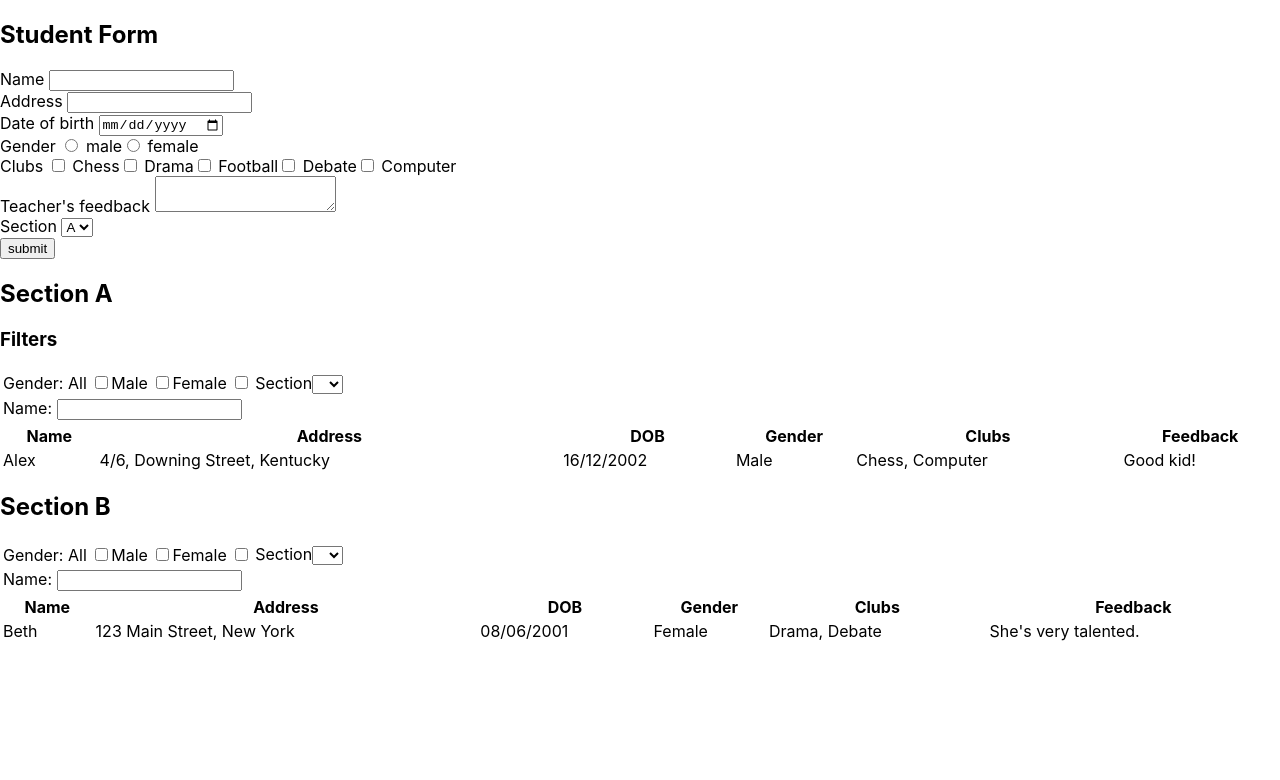
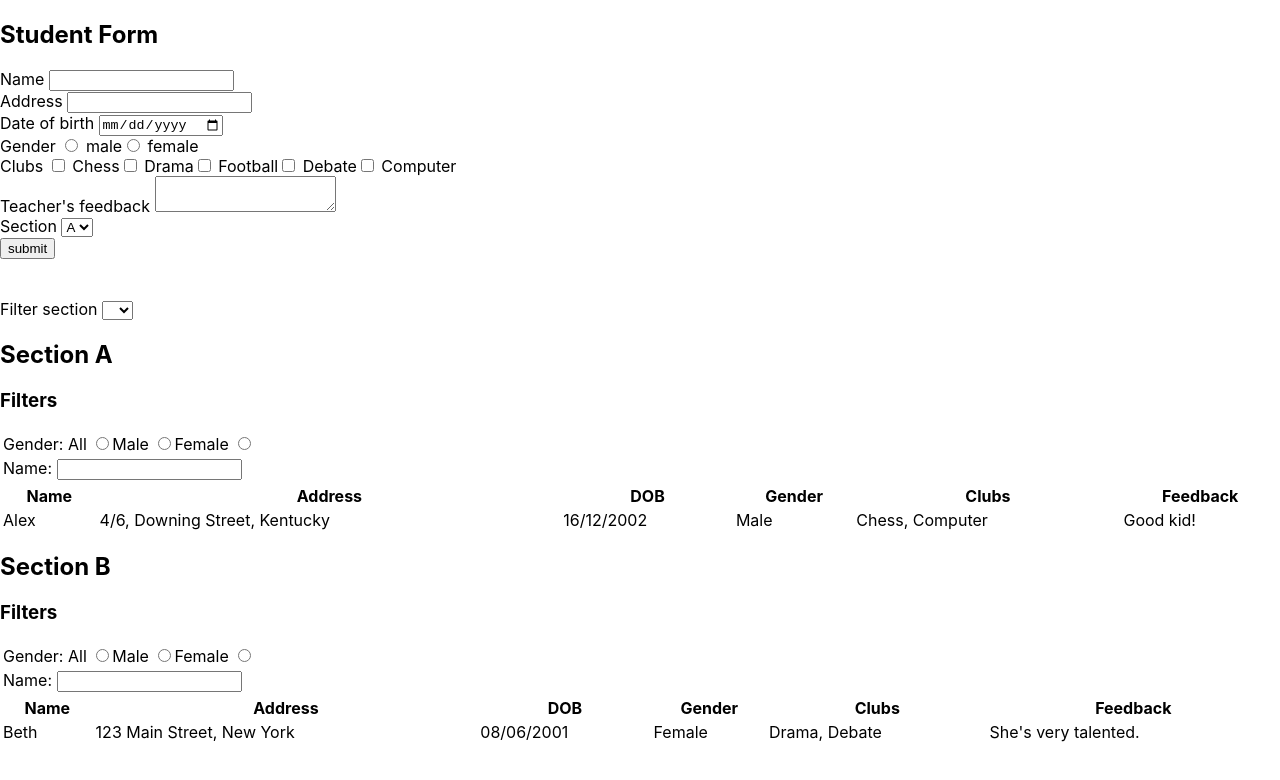
Before and after one commit to imtiaz101325/interview-questions, a React (Create React App) app: page /one in a window 1280 px wide. Shown: the top 780 px of the page. Built offline with nearby package versions, Linux system fonts and the light colour scheme.

Commit message:
Question 1 fixes

```diff
--- a/src/Questions/One/AnswerOne.jsx
+++ b/src/Questions/One/AnswerOne.jsx
@@ -41,7 +41,16 @@ export default function AnswerOne() {
         <br />
         <input type="submit" value="submit" />
       </div>
+      <br />
+      <br />
       <div>
+        <div>
+          <label>Filter section </label>
+          <select name="moviepref">
+            <option></option>
+            <option value={1}>A</option>
+          </select>
+        </div>
         <div>
           <h2>Section A</h2>
           <form>
@@ -50,16 +59,9 @@ export default function AnswerOne() {
               <tr>
                 <td>
                   <label>Gender: </label>
-                  All <input type="checkbox" />
-                  Male <input type="checkbox" />
-                  Female <input type="checkbox" />
-                </td>
-                <td>
-                  <label>Section</label>
-                  <select name="moviepref">
-                    <option></option>
-                    <option value={1}>A</option>
-                  </select>
+                  All <input type="radio" />
+                  Male <input type="radio" />
+                  Female <input type="radio" />
                 </td>
               </tr>
               <tr>
@@ -91,20 +93,15 @@ export default function AnswerOne() {
         </div>
         <div>
           <h2>Section B</h2>
+          <form>
+            <h3>Filters</h3>
             <table>
               <tr>
                 <td>
                   <label>Gender: </label>
-                All <input type="checkbox" />
-                Male <input type="checkbox" />
-                Female <input type="checkbox" />
-              </td>
-              <td>
-                <label>Section</label>
-                <select name="moviepref">
-                  <option></option>
-                  <option value={1}>A</option>
-                </select>
+                  All <input type="radio" />
+                  Male <input type="radio" />
+                  Female <input type="radio" />
                 </td>
               </tr>
               <tr>
@@ -114,6 +111,7 @@ export default function AnswerOne() {
                 </td>
               </tr>
             </table>
+          </form>
           <table style={{ width: "100%" }}>
             <tr>
               <th>Name</th>
```
Also changed, not shown: public/one.png. Lines whose indentation alone changed are shown as unchanged.
